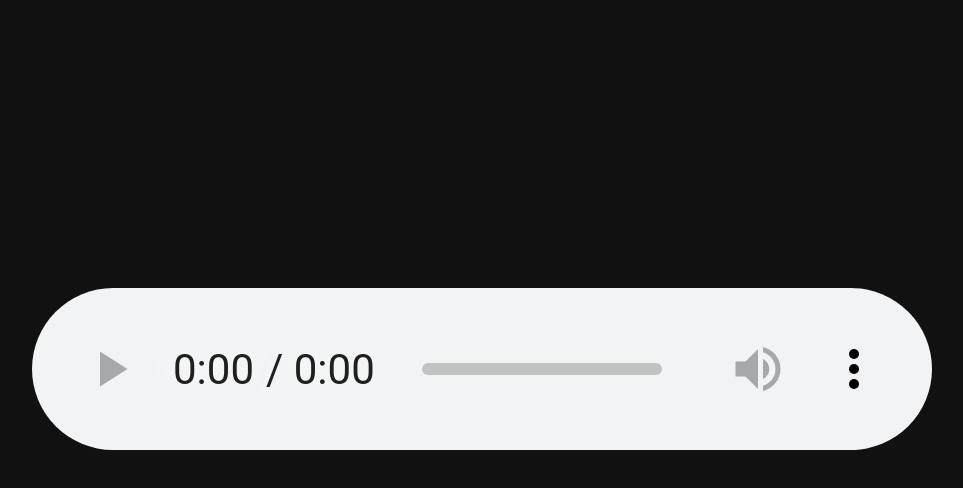
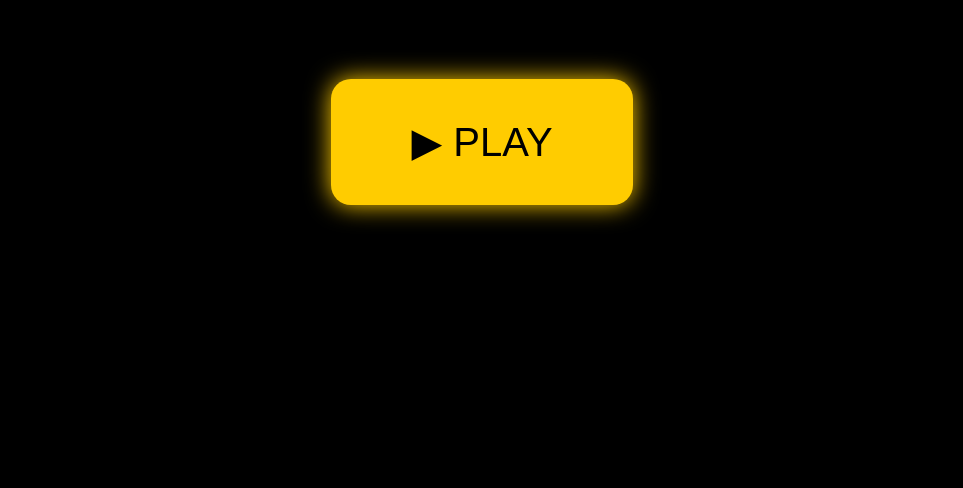
Before and after one commit to davidtrujillocol/NC, a plain HTML site: page index.html in a window 1280 px wide. Shown: the part 258-746 px from the top of the page, without its empty margins (158-1121 px from the left). Drawn offline with Linux system fonts and the light colour scheme.

Commit message:
Revamp radio player layout and functionality

```diff
--- a/index.html
+++ b/index.html
@@ -1,23 +1,55 @@
 <!DOCTYPE html>
 <html lang="es">
 <head>
-    <title>Player con fondo oscuro</title>
-    <style>
-        body {
-            background-color: #111; /* Fondo oscuro */
-            color: white; /* Por si quieres que el texto sea blanco */
-            margin: 0;
-            padding: 0;
-        }
-    </style>
+  <meta charset="UTF-8">
+  <title>Radio Player</title>
+  <style>
+    body {
+      background-color: #000;         /* Fondo negro */
+      display: flex;                  /* Centrar contenido */
+      justify-content: center;
+      align-items: center;
+      height: 100vh;                  /* Ocupa toda la pantalla */
+      margin: 0;
+      font-family: Arial, sans-serif;
+    }
+
+    .play-button {
+      padding: 40px 80px;             /* Aumenta el tamaño del botón */
+      font-size: 40px;                /* Texto más grande */
+      background-color: #ffcc00;      /* Color llamativo (amarillo) */
+      color: #000;
+      border: none;
+      border-radius: 20px;            /* Bordes redondeados */
+      cursor: pointer;
+      box-shadow: 0 0 25px #ffcc00;   /* Brillo alrededor del botón */
+      transition: all 0.3s ease;
+    }
+
+    .play-button:hover {
+      background-color: #ffaa00;      /* Color al pasar el cursor */
+      box-shadow: 0 0 40px #ffaa00;
+      transform: scale(1.05);         /* Efecto de aumento */
+    }
+  </style>
 </head>
 <body>
+  <audio id="radioPlayer" src="https://tupanel.info/stream/2digitalradioHDsslLIVE016" type="audio/mpeg"></audio>
+  <button class="play-button" id="playPauseBtn">▶︎ PLAY</button>
 
-<div style="text-align: center; margin-top: 600px;">
-    <audio controls style="transform: scale(3.0);">
-        <source src="https://tupanel.info/stream/2digitalradioHDsslLIVE016" type="audio/mpeg">
-    </audio>
-</div>
+  <script>
+    const audio = document.getElementById('radioPlayer');
+    const btn = document.getElementById('playPauseBtn');
 
+    btn.addEventListener('click', () => {
+      if (audio.paused) {
+        audio.play();
+        btn.textContent = '❚❚ PAUSE';
+      } else {
+        audio.pause();
+        btn.textContent = '▶︎ PLAY';
+      }
+    });
+  </script>
 </body>
 </html>
```
